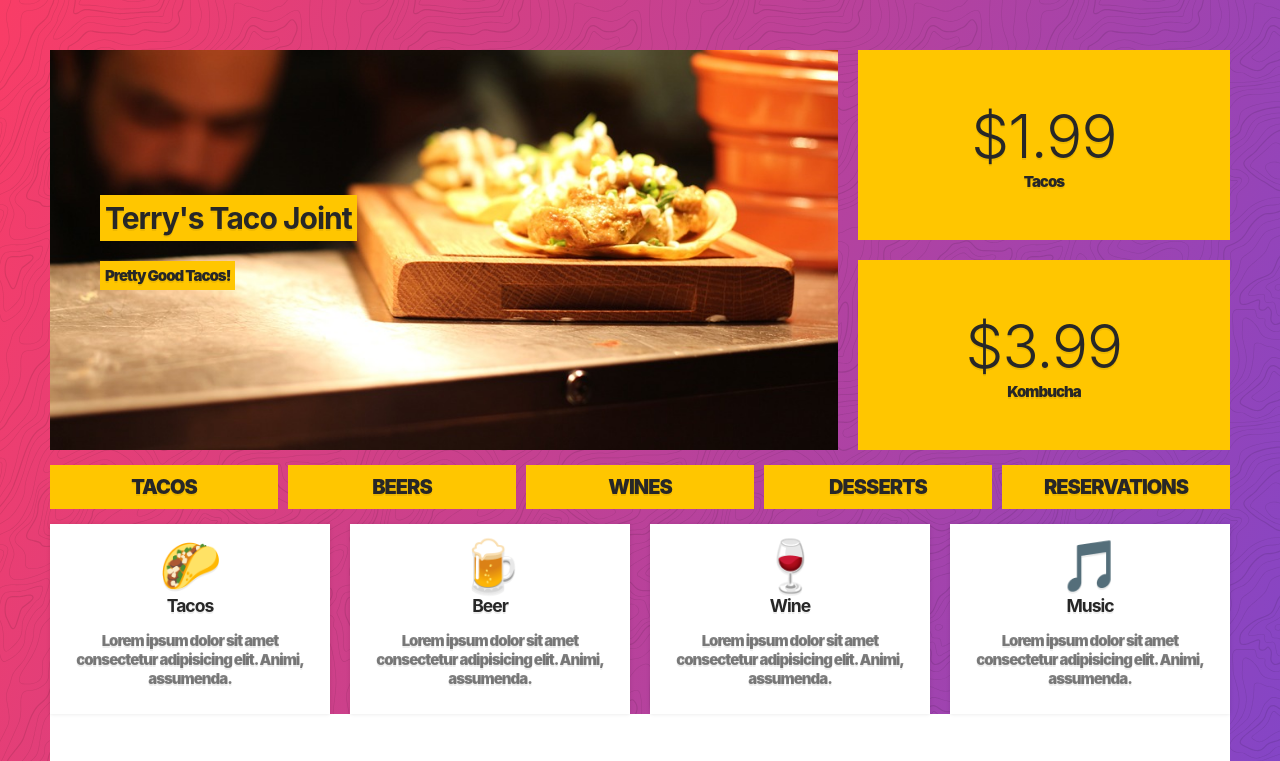
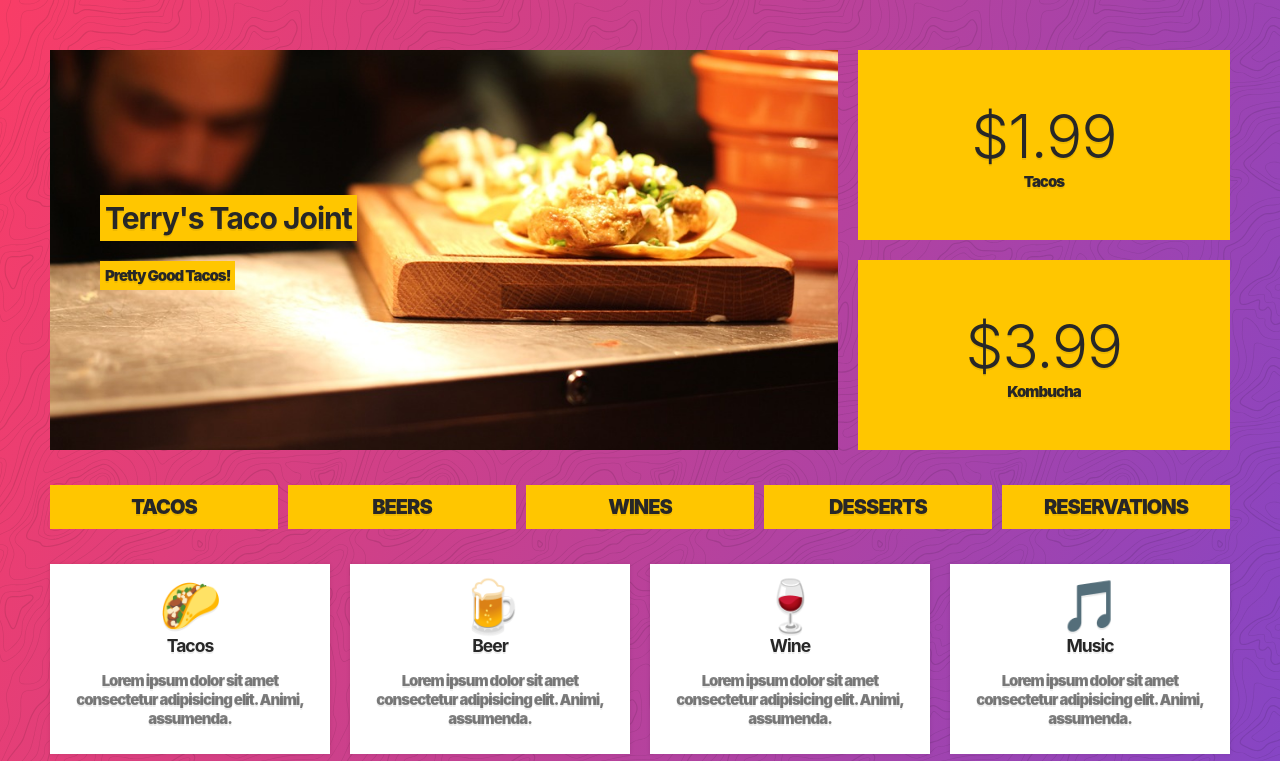
Before and after one commit to mrhdigital/speechRecognitionFun, a website: page cssGrid/24 - Responisve Website/responsive.html in a window 1280 px wide. Shown: the top 761 px of the page. Drawn offline with Linux system fonts and the light colour scheme.

Commit message:
add grid gap in wrapper

```diff
--- a/cssGrid/24 - Responisve Website/responsive.css
+++ b/cssGrid/24 - Responisve Website/responsive.css
@@ -10,6 +10,13 @@ body {
 
   img {
     max-width: 100%;
+  }
+
+  /* .wrapper */
+
+  .wrapper {
+    display: grid;
+    grid-gap: 20px;
   }
 
   .top {
@@ -37,6 +44,7 @@ body {
     background: var(--yellow);
     padding: 5px;
   }
+
   .cta {
     background: var(--yellow);
     display: grid;
@@ -44,13 +52,11 @@ body {
     justify-items: center;
     align-content: center;
   }
+
   .cta p {
     margin: 0;
   }
 
-.top {
-    grid-area: hero;
-}
   .cta1 {
     grid-area: cta1;
   }
@@ -58,6 +64,7 @@ body {
   .cta2 {
     grid-area: cta2;
   }
+
   .price {
     font-size: 60px;
     font-weight: 300;
@@ -65,7 +72,7 @@ body {
 
   /* Navigation */
 
-.menu ul {
+  .menu ul {
     display: grid;
     grid-gap: 10px;
     padding: 0;
@@ -90,7 +97,7 @@ body {
 
   /* Features! */
 
-.features {
+  .features {
     display: grid;
     grid-gap: 20px;
     grid-template-columns: repeat(auto-fit, minmax(200px, 1fr));
@@ -110,9 +117,10 @@ body {
   .feature p {
     color: rgba(0,0,0,0.5);
   }
+
   /* About Section */
 
-.about {
+  .about {
     background: white;
     padding:50px;
     display: grid;
```
